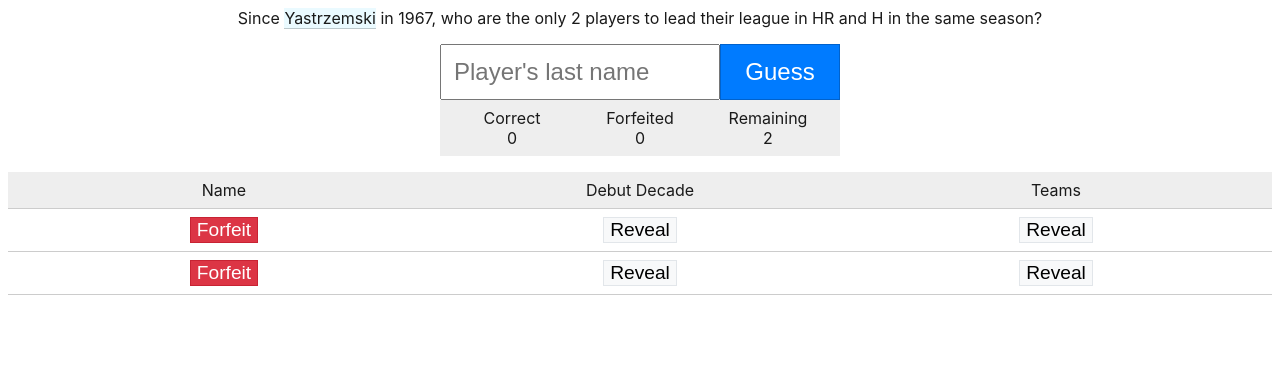
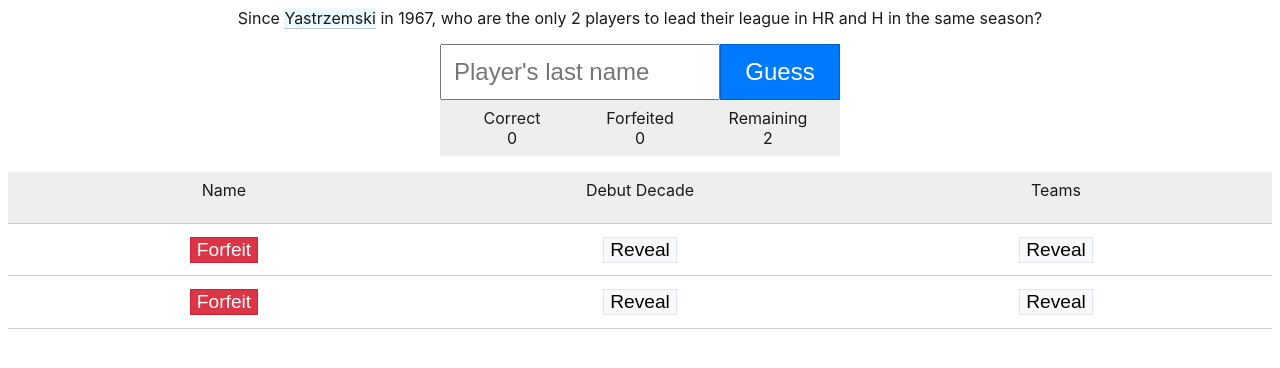
Before and after one commit to goodoldneon/baseball-trivia, a React app: page / in a window 1280 px wide. Built offline with nearby package versions, Linux system fonts and the light colour scheme.

Commit message:
Vertically center

```diff
--- a/src/components/Trivia/Answers/ClickToReveal.js
+++ b/src/components/Trivia/Answers/ClickToReveal.js
@@ -1,14 +1,5 @@
-import React from 'react';
+import React, { Fragment } from 'react';
 import PropTypes from 'prop-types';
-import styled from 'styled-components';
-
-const Wrap = styled.div`
-  height: 100%;
-  display: flex;
-  align-items: center;
-  align-content: middle;
-  justify-content: center;
-`;
 
 class ClickToReveal extends React.Component {
   constructor() {
@@ -42,7 +33,7 @@ class ClickToReveal extends React.Component {
       );
     }
 
-    return <Wrap>{innerStuff}</Wrap>;
+    return <Fragment>{innerStuff}</Fragment>;
   }
 }
 
--- a/src/components/Trivia/Answers/Player.js
+++ b/src/components/Trivia/Answers/Player.js
@@ -10,7 +10,13 @@ const Row = styled.div`
   grid-template-columns: 1fr 1fr 1fr;
 `;
 
-const Cell = styled.div``;
+const Cell = styled.div`
+  height: 100%;
+  display: flex;
+  align-items: center;
+  align-content: middle;
+  justify-content: center;
+`;
 
 const Player = (props) => {
   function handleForfeit(e) {
--- a/src/styles/App.css
+++ b/src/styles/App.css
@@ -51,6 +51,7 @@ a:hover {
 }
 
 .answers .row {
+  height: 2.2em;
   padding: 0.5em;
   border-bottom: 1px solid #ccc;
 }
```
